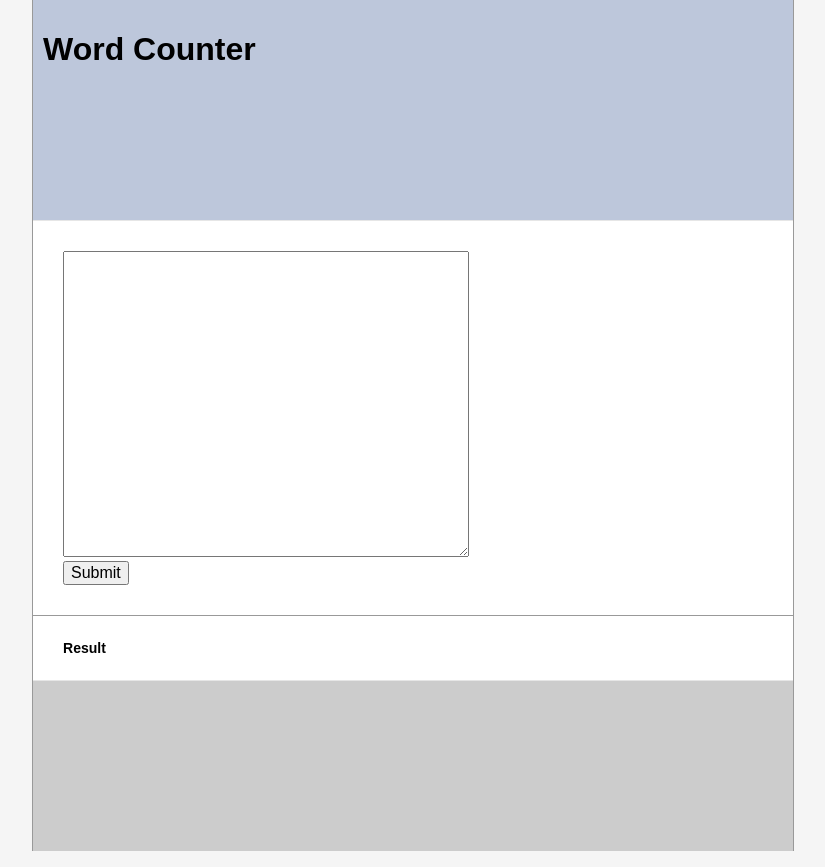
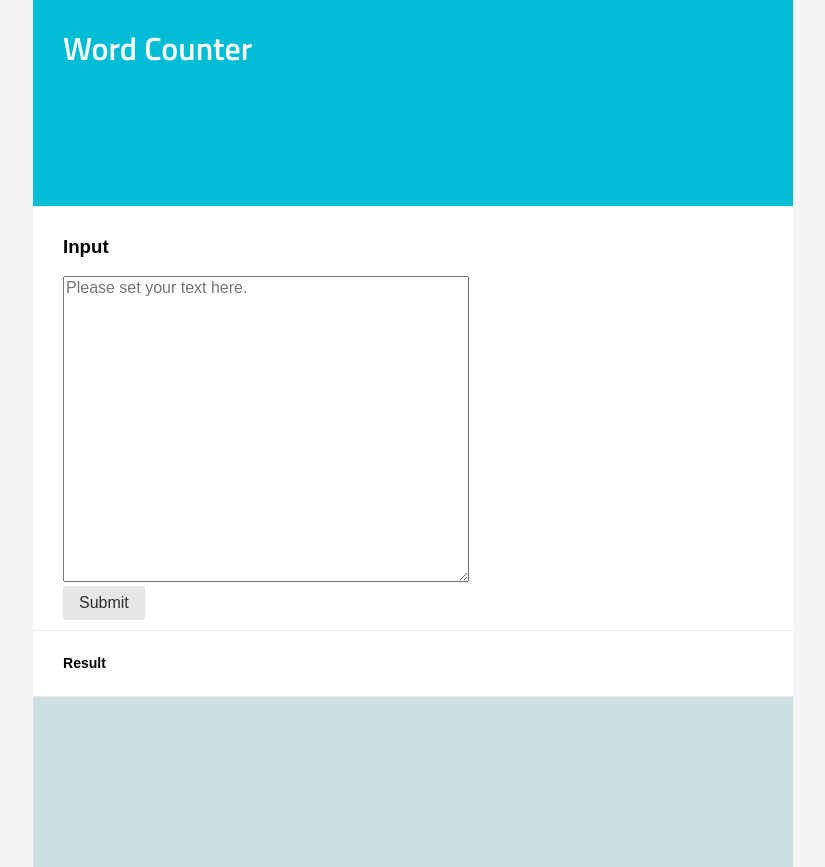
Before and after one commit to nakaokat/word_counter, a Flask app: page /input in a window 1280 px wide. Shown: the whole page, without its empty margins (227-1052 px from the left). Run offline with Flask 2, Linux system fonts and the light colour scheme.

Commit message:
style: material-design-like color

```diff
--- a/static/default.css
+++ b/static/default.css
@@ -9,23 +9,21 @@ body{
     height: 300px;
 }
 
-#input{
-    padding: 30px;
+.input{
+    padding: 10px 30px;
 
 }
 
-#output{
+.output{
     padding:10px 30px;
     font-size: 12px;
-    border-top: 1px solid hsl(360, 0%, 60%);
+    border-top: 1px solid hsl(360, 0%, 93%);
 }
 
 .main{
     margin-left: auto;
     margin-right: auto;
     max-width: 760px;
-    border-left: 1px solid hsl(360, 0%, 60%);
-    border-right: 1px solid hsl(360, 0%, 60%);
     background-color: hsl(0, 0%, 100%);
 }
 
@@ -35,14 +33,17 @@ body{
 
 .header{
     height: 200px;
-    background-color: hsl(220, 30%, 80%);
-    padding: 10px;
-    border-bottom: 1px solid hsl(360, 0%, 90%) ;
+    background-color: #00BCD4;
+    padding: 3px 30px;
+    border-bottom: 1px solid hsl(360, 0%, 93%) ;
+    color:white;
+    font-family: 'Titillium Web', sans-serif;
+
 }
 
 .footer{
     height: 150px;
-    background-color: hsl(220, 0%, 80%);
+    background-color: hsl(186, 25%, 85%);
     padding: 10px;
     border-top: 1px solid hsl(360, 0%, 90%) ;
 }
--- a/templates/header.html
+++ b/templates/header.html
@@ -4,6 +4,7 @@
   <meta charset="UTF-8">
   <link rel="stylesheet" href="static/default.css">
   <link rel="stylesheet" href="static/pure.css">
+  <link href='http://fonts.googleapis.com/css?family=Titillium+Web:400,600|Roboto' rel='stylesheet' type='text/css'>
   <title></title>
 </head>
 <body>
--- a/templates/input.html
+++ b/templates/input.html
@@ -6,14 +6,15 @@
 </div>
   <div class="input_area">
 <form method="post">
-  <div id="input">
-    <textarea name="text" id="input_text" cols="100"></textarea>
+  <div class="input">
+    <h3>Input</h3>
+    <textarea name="text" id="input_text" cols="100" placeholder="Please set your text here."></textarea>
     <br>
-    <input type="submit">
+    <input class="pure-button" type="submit">
   </div>
   </form>
     </div>
-  <div id="output">
+  <div class="output">
     <h3>Result</h3>
     <table>
   {% for k, v in result.items(): %}
```
